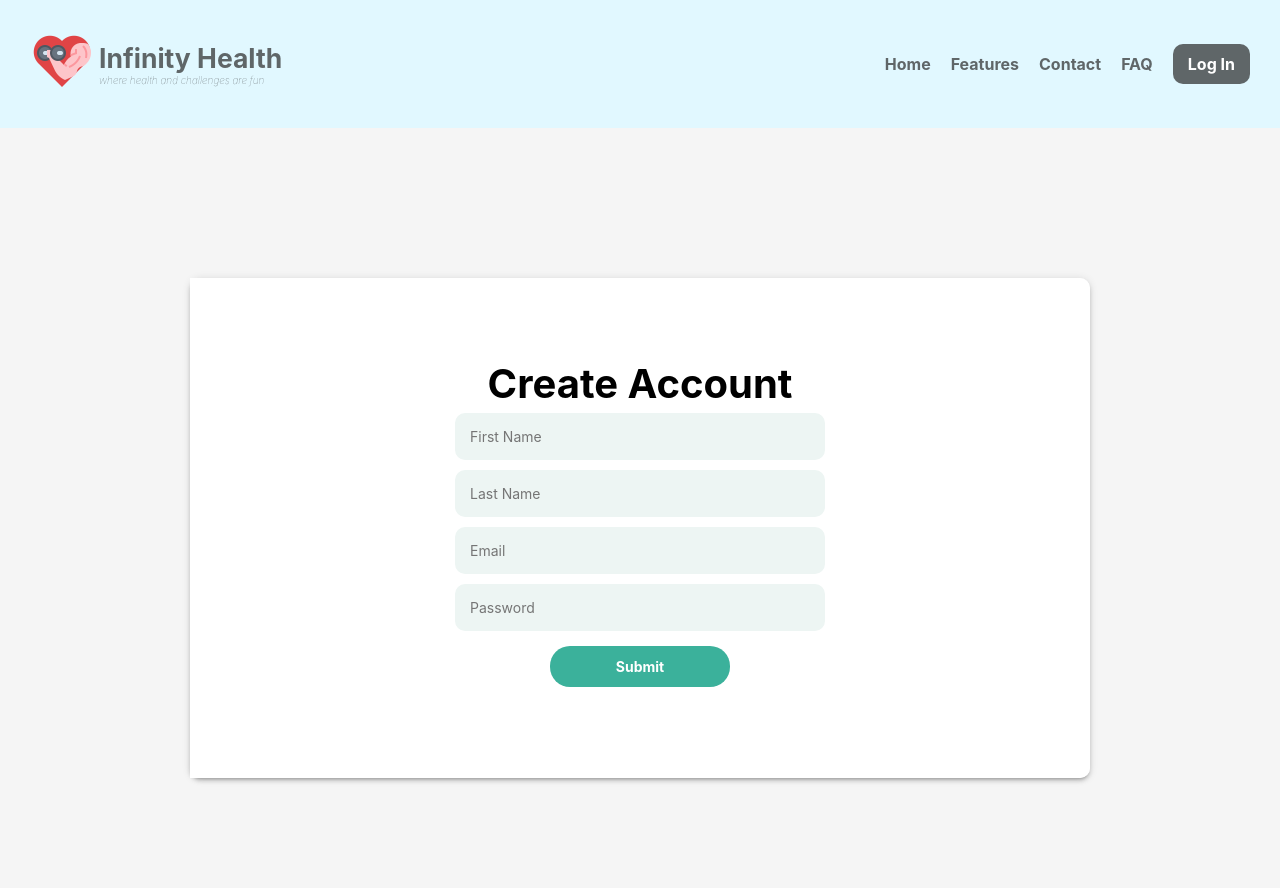
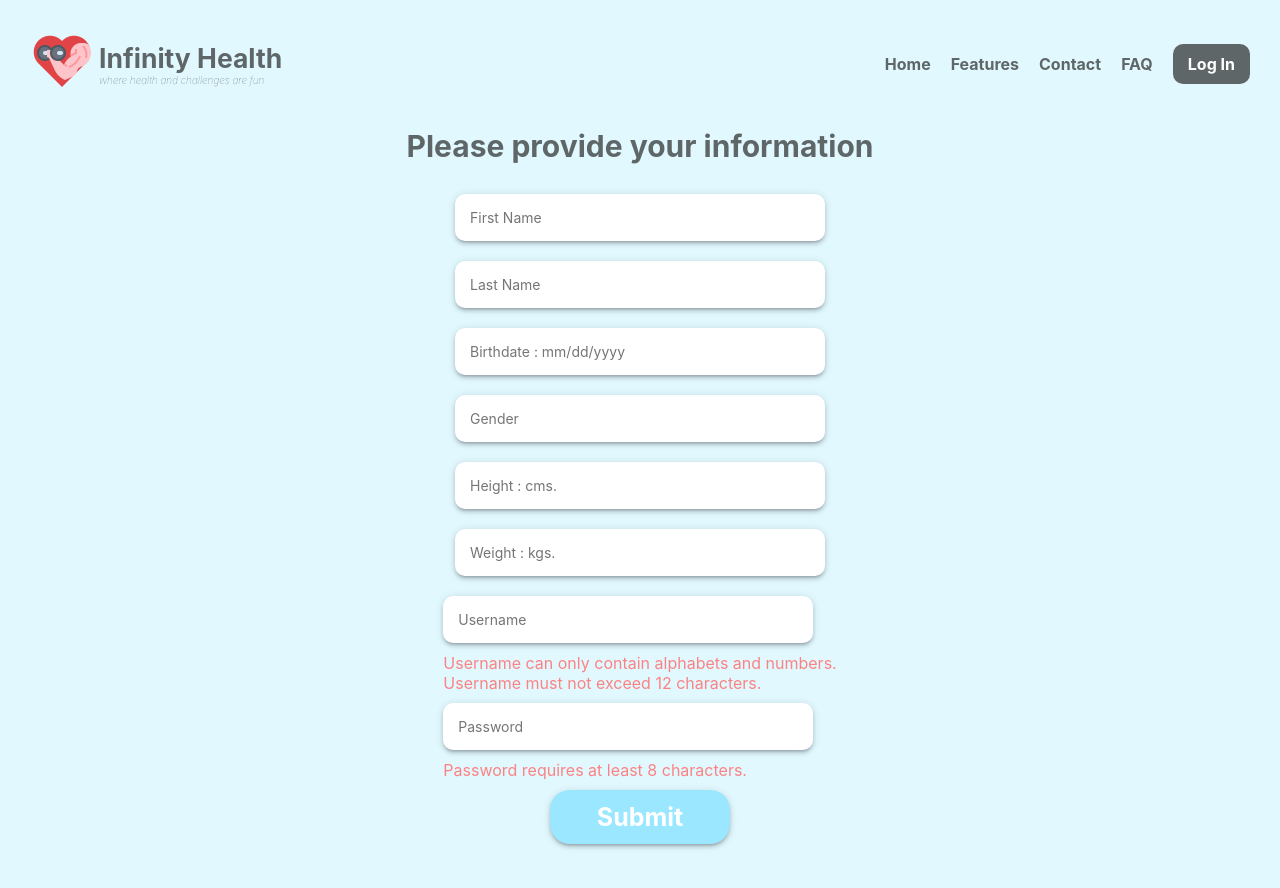
Before and after one commit to irisprae/project-infinity-health-prae, a React (Vite) app: page /SignUp in a window 1280 px wide. Shown: the top 888 px of the page. After the commit the page ends 854 px from the top, so only its background shows below. Built offline with nearby package versions, Linux system fonts and the light colour scheme.

Commit message:
Update CSS Sign In&Up

```diff
--- a/src/Pages/Login/Login.jsx
+++ b/src/Pages/Login/Login.jsx
@@ -37,7 +37,8 @@ const Login = () => {
         <div className={styles.login_form_container}>
           <div className={styles.left}>
             <form className={styles.form_container} onSubmit={handleSubmit}>
-              <h1>Login to Your Account</h1>
+              <h4>Login to Your Account</h4>
+              <br />
               <input
                 type="email"
                 placeholder="Email"
@@ -47,6 +48,7 @@ const Login = () => {
                 required
                 className={styles.input}
               />
+              <br />
               <input
                 type="password"
                 placeholder="Password"
@@ -56,11 +58,13 @@ const Login = () => {
                 required
                 className={styles.input}
               />
+              <br />
               {error && <div className={styles.error_msg}>{error}</div>}
               <button type="submit" className={styles.green_btn}>
                 Submit
               </button>
-              <h1>Not a member? Click<Link to="/signup"> here </Link>to register.</h1>
+              <br />
+              <h4>Not a member? Click<Link to="/signup"> here </Link>to register.</h4>
             </form>
           </div>
         </div>
--- a/src/Pages/Login/styles.module.css
+++ b/src/Pages/Login/styles.module.css
@@ -1,20 +1,20 @@
 .login_container {
 	width: 100%;
 	min-height: 100vh;
-	background-color: #f5f5f5;
+	background-color: #E1F8FF;
 	display: flex;
 	align-items: center;
 	justify-content: center;
 }
 
-.login_form_container {
+/* .login_form_container {
 	width: 900px;
 	height: 500px;
 	display: flex;
 	border-radius: 10px;
 	box-shadow: 0px 3px 3px -2px rgb(0 0 0 / 20%),
 		0px 3px 4px 0px rgb(0 0 0 / 14%), 0px 1px 8px 0px rgb(0 0 0 / 12%);
-}
+} */
 
 .left {
 	flex: 2;
@@ -22,7 +22,7 @@
 	flex-direction: column;
 	align-items: center;
 	justify-content: center;
-	background-color: white;
+	background-color: #E1F8FF;
 	border-top-left-radius: 10px;
 	border-bottom-left-radius: 10px;
 }
@@ -31,10 +31,13 @@
 	display: flex;
 	flex-direction: column;
 	align-items: center;
+	text-decoration: none;
 }
 
-.form_container h1 {
-	font-size: 40px;
+.form_container h4 {
+	color: #5F6668;
+	text-decoration: none;
+	font-size: 30px;
 	margin-top: 0;
 }
 
@@ -44,9 +47,12 @@
 	width: 370px;
 	padding: 15px;
 	border-radius: 10px;
-	background-color: #edf5f3;
+	background-color: #FFFFFF;
+	color: #5F6668;
 	margin: 5px 0;
-	font-size: 14px;
+	font-size: 18px;
+	box-shadow: 0px 3px 3px -2px rgb(0 0 0 / 20%),
+		0px 3px 4px 0px rgb(0 0 0 / 14%), 0px 1px 8px 0px rgb(0 0 0 / 12%);
 }
 
 .error_msg {
@@ -71,11 +77,12 @@
 	border-bottom-right-radius: 10px;
 }
 
-.right h1 {
+.right h4 {
 	margin-top: 0;
 	color: white;
-	font-size: 40px;
+	font-size: 25px;
 	align-self: center;
+	text-decoration: none;
 }
 
 .white_btn,
@@ -87,12 +94,19 @@
 	border-radius: 20px;
 	width: 180px;
 	font-weight: bold;
-	font-size: 14px;
+	font-size: 25px;
 	cursor: pointer;
+	box-shadow: 0px 3px 3px -2px rgb(0 0 0 / 20%),
+		0px 3px 4px 0px rgb(0 0 0 / 14%), 0px 1px 8px 0px rgb(0 0 0 / 12%);
 }
 
 .green_btn {
-	background-color: #3bb19b;
+	background-color: #9AE7FF;
 	color: white;
 	margin: 10px;
 }
+
+.form_container a {
+	color: #5F6668;
+	text-decoration: underline;
+}
--- a/src/Pages/SignUp.jsx/SignUp.jsx
+++ b/src/Pages/SignUp.jsx/SignUp.jsx
@@ -8,9 +8,14 @@ const Signup = () => {
   const [data, setData] = useState({
     firstName: "",
     lastName: "",
-    email: "",
+    birthdate:"",
+    gender: "",
+    height: "",
+    weight: "",
+    username: "",
     password: "",
   });
+
   const [error, setError] = useState("");
   const navigate = useNavigate();
 
@@ -43,7 +48,8 @@ const Signup = () => {
         <div className={styles.signup_form_container}>
           <div className={styles.right}>
             <form className={styles.form_container} onSubmit={handleSubmit}>
-              <h1>Create Account</h1>
+              <h4>Please provide your information</h4>
+              <div>
               <input
                 type="text"
                 placeholder="First Name"
@@ -53,6 +59,7 @@ const Signup = () => {
                 required
                 className={styles.input}
               />
+              <br></br>
               <input
                 type="text"
                 placeholder="Last Name"
@@ -62,24 +69,72 @@ const Signup = () => {
                 required
                 className={styles.input}
               />
+              <br></br>
               <input
-                type="email"
-                placeholder="Email"
-                name="email"
+                type="text"
+                placeholder="Birthdate : mm/dd/yyyy"
+                name="birthdate"
                 onChange={handleChange}
-                value={data.email}
+                value={data.birthdate}
                 required
                 className={styles.input}
               />
+              <br></br>
+              <input
+                type="text"
+                placeholder="Gender"
+                name="gender"
+                onChange={handleChange}
+                value={data.gender}
+                required
+                className={styles.input}
+              />
+              <br></br>
+              <input
+                type="height"
+                placeholder="Height : cms."
+                name="height"
+                onChange={handleChange}
+                value={data.height}
+                required
+                className={styles.input}
+              />
+              <br></br>
+              <input
+                type="weight"
+                placeholder="Weight : kgs."
+                name="weight"
+                onChange={handleChange}
+                value={data.weight}
+                required
+                className={styles.input}
+              />
+              </div>
+
+              <div className="UserPass">
+              <input
+                type="username"
+                placeholder="Username"
+                name="username"
+                onChange={handleChange}
+                value={data.username}
+                required
+                className={styles.input}
+              />
+              <p>Username can only contain alphabets and numbers.</p>
+              <p>Username must not exceed 12 characters.</p>
               <input
                 type="password"
                 placeholder="Password"
-                name="password"
+                name="passworde"
                 onChange={handleChange}
                 value={data.password}
                 required
                 className={styles.input}
               />
+              <p>Password requires at least 8 characters.</p>
+              </div>
+
               {error && <div className={styles.error_msg}>{error}</div>}
               <button type="submit" className={styles.green_btn}>
                 Submit
--- a/src/Pages/SignUp.jsx/styles.module.css
+++ b/src/Pages/SignUp.jsx/styles.module.css
@@ -1,22 +1,25 @@
 .signup_container {
 	width: 100%;
-	min-height: 100vh;
-	background-color: #f5f5f5;
+	background-color: #E1F8FF;
 	display: flex;
-	align-items: center;
-	justify-content: center;
+	flex-direction: column;
 }
 
-.signup_form_container {
+body {
+	background-color: #E1F8FF;
+	width: 100%;
+}
+
+/* .signup_form_container {
 	width: 900px;
 	height: 500px;
 	display: flex;
 	border-radius: 10px;
 	box-shadow: 0px 3px 3px -2px rgb(0 0 0 / 20%),
 		0px 3px 4px 0px rgb(0 0 0 / 14%), 0px 1px 8px 0px rgb(0 0 0 / 12%);
-}
+} */
 
-.left {
+/* .left {
 	flex: 1;
 	display: flex;
 	flex-direction: column;
@@ -25,9 +28,10 @@
 	background-color: #3bb19b;
 	border-top-left-radius: 10px;
 	border-bottom-left-radius: 10px;
-}
+	width: 100%;
+} */
 
-.left h1 {
+.left h4 {
 	margin-top: 0;
 	color: white;
 	font-size: 35px;
@@ -39,10 +43,8 @@
 	display: flex;
 	flex-direction: column;
 	align-items: center;
-	justify-content: center;
-	background-color: white;
-	border-top-right-radius: 10px;
-	border-bottom-right-radius: 10px;
+	justify-content: flex-start;
+	background-color: #E1F8FF;
 }
 
 .form_container {
@@ -51,9 +53,11 @@
 	align-items: center;
 }
 
-.form_container h1 {
-	font-size: 40px;
+.form_container h4 {
+	font-size: 30px;
+	color: #5F6668;
 	margin-top: 0;
+	padding-bottom: 20px;
 }
 
 .input {
@@ -62,9 +66,11 @@
 	width: 370px;
 	padding: 15px;
 	border-radius: 10px;
-	background-color: #edf5f3;
-	margin: 5px 0;
+	background-color: #FFFFFF;
+	margin: 10px 0;
 	font-size: 14px;
+	box-shadow: 0px 3px 3px -2px rgb(0 0 0 / 20%),
+		0px 3px 4px 0px rgb(0 0 0 / 14%), 0px 1px 8px 0px rgb(0 0 0 / 12%);
 }
 
 .error_msg {
@@ -87,12 +93,24 @@
 	border-radius: 20px;
 	width: 180px;
 	font-weight: bold;
-	font-size: 14px;
+	font-size: 25px;
 	cursor: pointer;
+	box-shadow: 0px 3px 3px -2px rgb(0 0 0 / 20%),
+		0px 3px 4px 0px rgb(0 0 0 / 14%), 0px 1px 8px 0px rgb(0 0 0 / 12%);
 }
 
 .green_btn {
-	background-color: #3bb19b;
+	background-color: #9AE7FF;
 	color: white;
 	margin: 10px;
 }
+
+.UserPass {
+	display: flex;
+	flex-direction: column;
+	align-items: center;
+}
+
+.form_container p {
+	color: #FB8383;
+}
```
